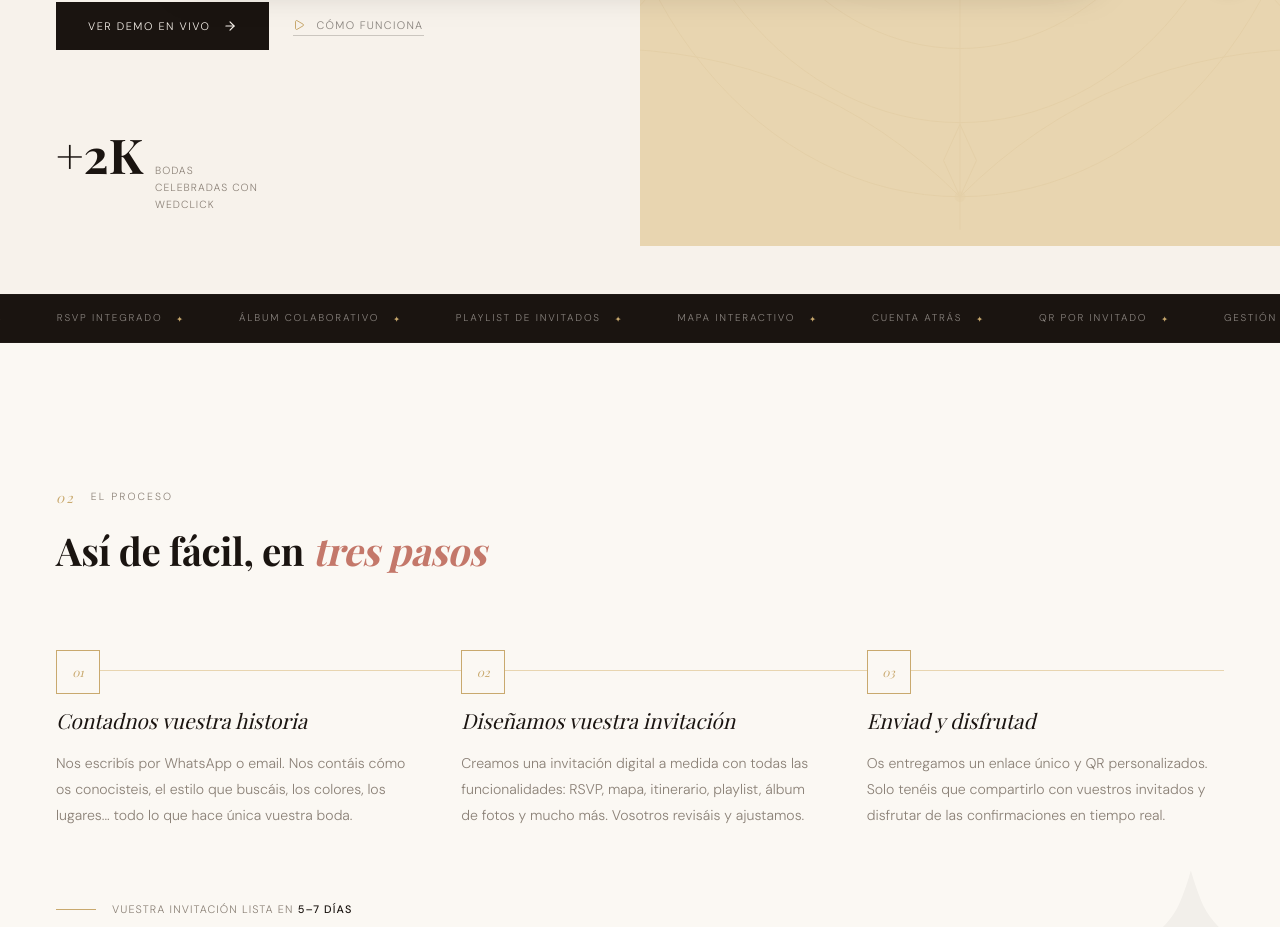
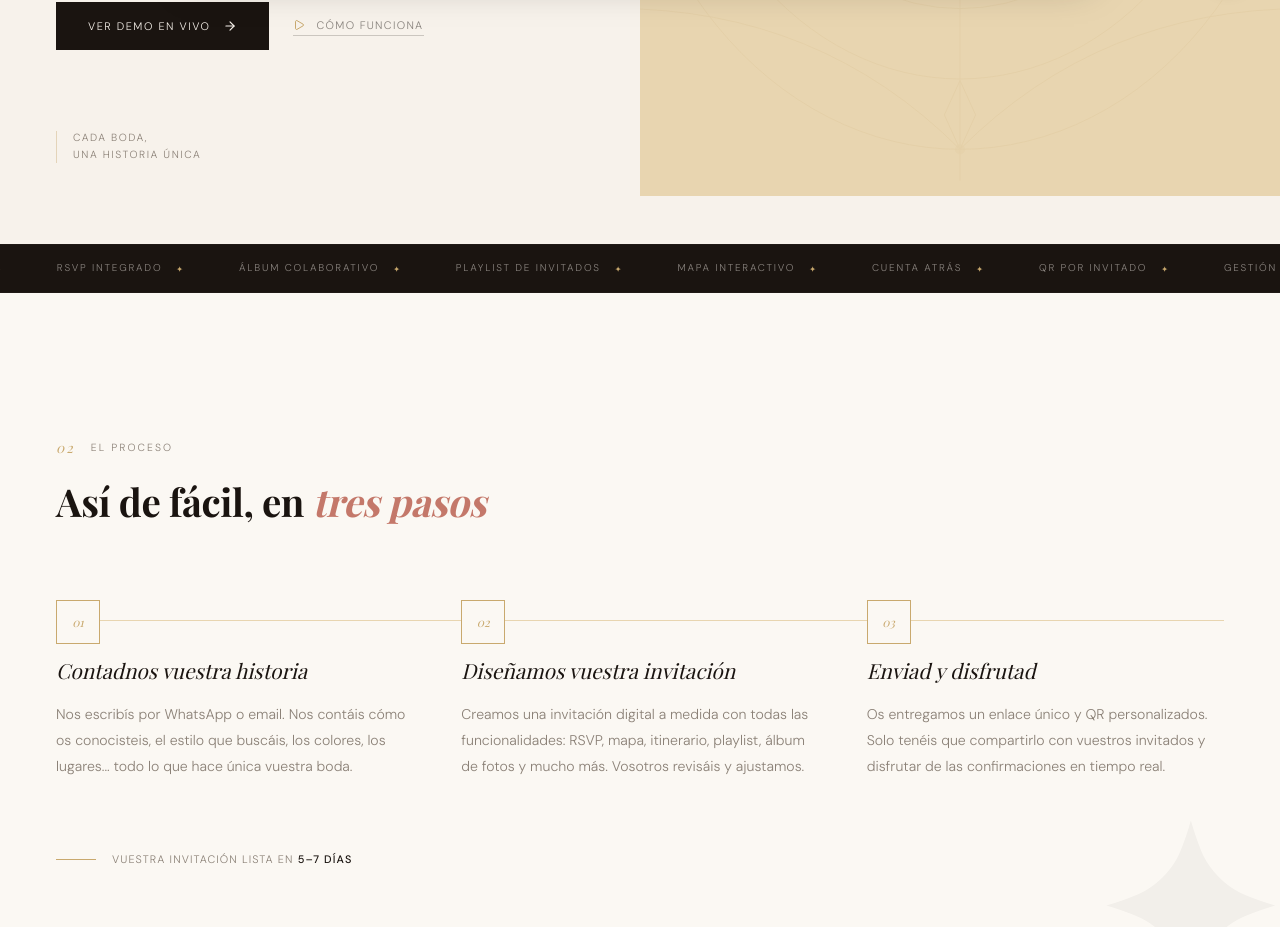
Before and after one commit to Ispaluan84/wedclick, a React (Vite) app in the folder client/: page / in a window 1280 px wide. Shown: the part 790-1717 px from the top of the page. Built offline with nearby package versions, Linux system fonts and the light colour scheme; a web font is replaced by a local one.

Commit message:
Últimos ajustes

```diff
--- a/client/src/components/layout/Navbar.jsx
+++ b/client/src/components/layout/Navbar.jsx
@@ -108,16 +108,6 @@ function Navbar() {
             <span className="hidden sm:block">Panel</span>
           </a>
 
-          <a
-            href="/admin"
-            className="w-9 h-9 flex items-center justify-center
-                       border border-ink/10 text-ink/30"
-            title="Admin"
-            data-hover
-          >
-            <Shield size={13} />
-          </a>
-
           <button
             onClick={() => setMenuOpen(!menuOpen)}
             className="w-10 h-10 flex flex-col gap-[5px] items-center justify-center
--- a/client/src/components/sections/Hero.jsx
+++ b/client/src/components/sections/Hero.jsx
@@ -109,13 +109,13 @@ function HeroLanding() {
           </button>
         </motion.div>
 
-        {/* Stat flotante */}
-        <motion.div {...anim(0.55)} className="flex items-baseline gap-3 mt-20">
-          <span className="font-serif text-5xl font-bold text-ink leading-none">+2K</span>
-          <span className="font-sans text-[0.65rem] tracking-[0.1em] uppercase
-                           text-warm-gray leading-relaxed max-w-[7rem]">
-            bodas celebradas con Wedclick
-          </span>
+        {/* Frase editorial */}
+        <motion.div {...anim(0.55)} className="flex items-center gap-4 mt-20">
+          <div className="w-px h-8 bg-w-gold/40" />
+          <p className="font-sans text-[0.65rem] tracking-[0.15em] uppercase
+                        text-warm-gray leading-relaxed">
+            Cada boda,<br />una historia única
+          </p>
         </motion.div>
       </div>
 
```
